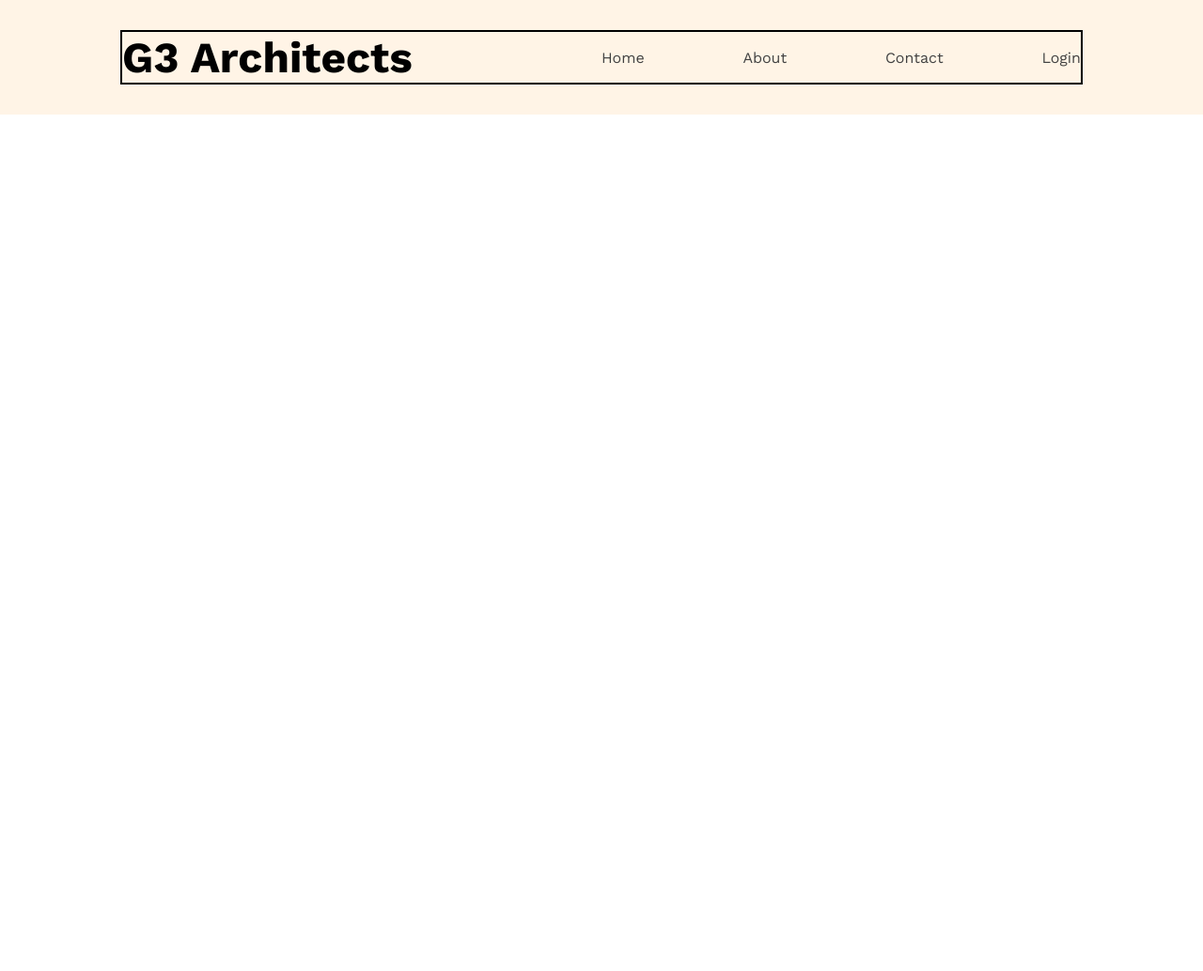
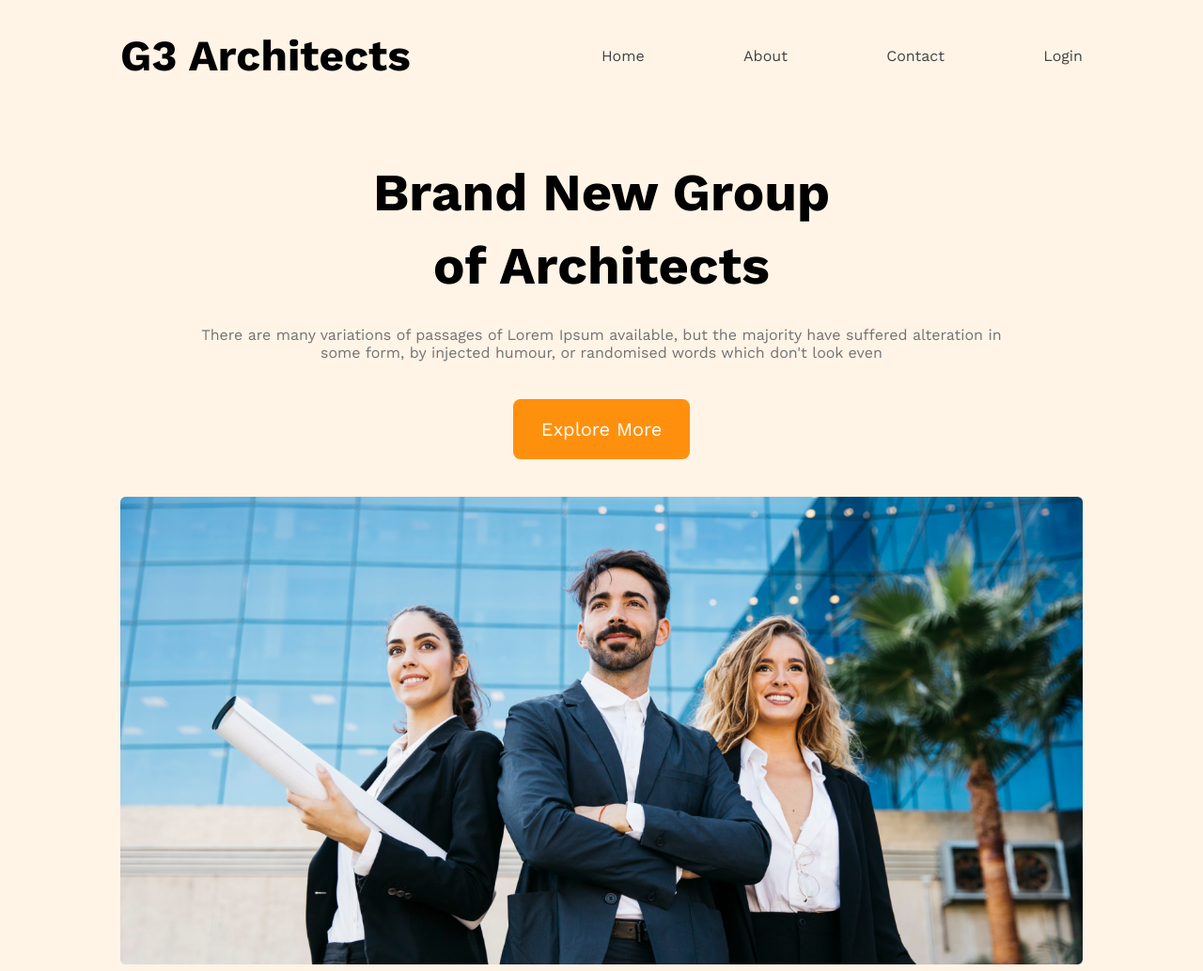
Before and after one commit to promahbubul/g3-architechts-website, a plain HTML site: page index.html in a window 1280 px wide. Shown: the whole page at 94% size. Before the commit the page ends 800 px from the top, so only its background shows below. Drawn offline with nearby package versions, Linux system fonts and the light colour scheme.

Commit message:
banner section add

```diff
--- a/index.html
+++ b/index.html
@@ -9,6 +9,7 @@
   <body>
     <!-- Header Section -->
     <header>
+      <!-- Navbar Section -->
       <nav class="navbar">
         <h3 class="header_title">G3 Architects</h3>
         <ul>
@@ -18,6 +19,24 @@
           <li><a class="nav_link" href="#">Login</a></li>
         </ul>
       </nav>
+      <!-- End Navbar Section -->
+
+      <!-- Banner Section -->
+      <div class="banner">
+        <div class="banner_top">
+          <h1>Brand New Group of Architects</h1>
+          <p>
+            There are many variations of passages of Lorem Ipsum available, but
+            the majority have suffered alteration in some form, by injected
+            humour, or randomised words which don't look even
+          </p>
+          <button class="btn-primary">Explore More</button>
+        </div>
+        <div class="banner_bottom">
+          <img src="./images/banner.png" alt="" />
+        </div>
+      </div>
+      <!-- End Banner Section -->
     </header>
     <!-- End Header Section -->
 
--- a/styles/architech.css
+++ b/styles/architech.css
@@ -22,10 +22,19 @@
   font-family: var(--primaryFont);
 }
 
+.btn-primary {
+  background: var(--orange);
+  color: #fff;
+  padding: 20px 30px;
+  border-radius: 8px;
+  border: 0px;
+  font-size: 1.25rem;
+}
+
 /* font-family: 'Work Sans', sans-serif; */
 
 /* ============================== */
-/*                  Header Section */
+/*                 Navbar Section */
 /*=============================== */
 header {
   padding: 2rem 0;
@@ -33,7 +42,6 @@ header {
 }
 .navbar {
   width: 80%;
-  border: 2px solid;
   margin: 0 auto;
   display: flex;
   justify-content: space-between;
@@ -59,3 +67,38 @@ ul > li {
   text-decoration: none;
   color: var(--dark-02);
 }
+
+/* ============================== */
+/*                 Banner Section */
+/*=============================== */
+.banner {
+  width: 80%;
+  margin: 5rem auto 0;
+}
+
+.banner_top {
+  width: 100%;
+  text-align: center;
+  margin-bottom: 2.5rem;
+}
+.banner_top h1 {
+  width: 50%;
+  margin: 0 auto;
+  font-size: 3.5rem;
+  line-height: 1.4;
+  margin-bottom: 1.5rem;
+}
+.banner_top p {
+  width: 85%;
+  margin: 0 auto 2.5rem;
+  color: var(--dark-03);
+}
+.banner_top button {
+}
+
+.banner_bottom {
+  width: 100%;
+}
+.banner_bottom img {
+  width: 100%;
+}
```
